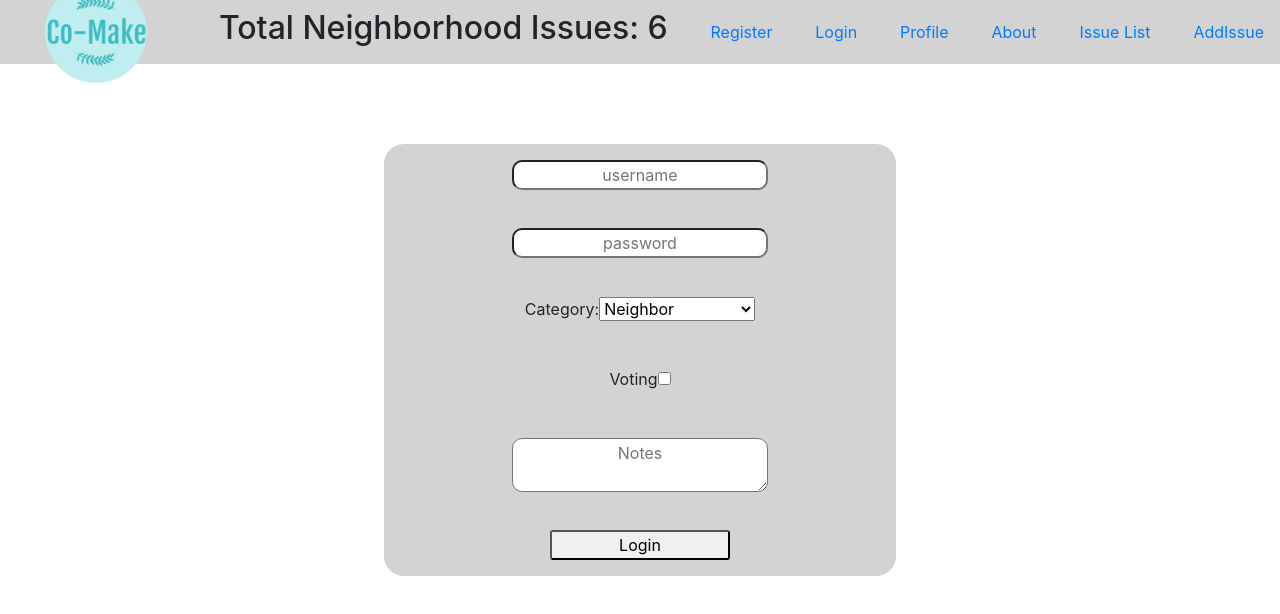
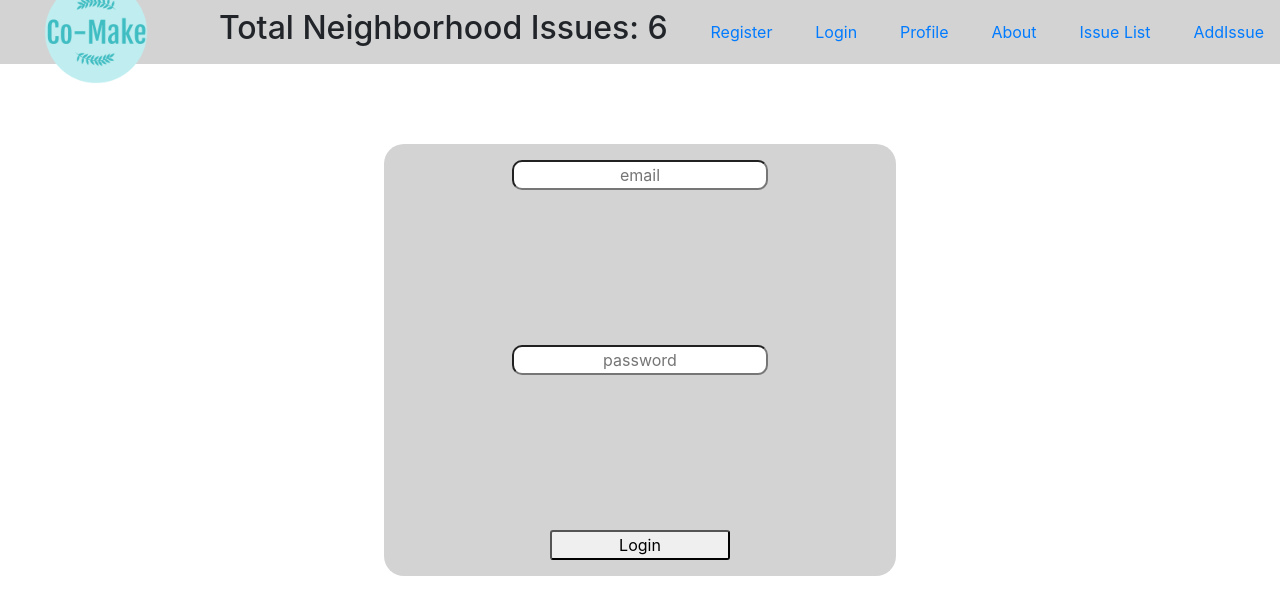
Before and after one commit to Build-Week-Co-make-5/Front-End, a React (Create React App) app in the folder co-make/: page /login in a window 1280 px wide. Shown: the top 614 px of the page. Built offline with nearby package versions, Linux system fonts and the light colour scheme.

Commit message:
updated LoginForm to just require email and password, the other Login inputs are moved to RegistrationForm

```diff
--- a/co-make/src/components/LoginForm.js
+++ b/co-make/src/components/LoginForm.js
@@ -17,14 +17,13 @@ const LoginForm = ({ values, errors, touched, status }) => {
     <div className="login-form">
       <Form className="login-format">
         <Field
-          id="username"
-          type="text"
-          name="username"
-          placeholder="username"
+          type="email"
+          name="email"
+          placeholder="email"
           className="input"
         />
-        {touched.username && errors.username && (
-          <p className="errors">{errors.username}</p>
+        {touched.email && errors.email && (
+          <p className="errors">{errors.email}</p>
         )}
         <Field
           id="password"
@@ -36,47 +35,14 @@ const LoginForm = ({ values, errors, touched, status }) => {
         {touched.password && errors.password && (
           <p className="errors">{errors.password}</p>
         )}
-        <label htmlFor="category">
-          Category:
-          <Field className="issue-select" as="select" name="category">
-            <option disabled>Choose an option</option>
-            <option value="neighbor">Neighbor</option>
-            <option value="board-member">Board Member</option>
-            <option value="parent">Parent</option>
-            <option value="police">Police</option>
-            <option value="witness">Witness</option>
-            <option value="mayor">Mayor</option>
-            <option value="social-worker">Social Worker</option>
-          </Field>
-        </label>
-        <label htmlFor="voting" className="checkbox-container">
-          Voting
-          <Field
-            id="voting"
-            type="checkbox"
-            name="voting"
-            checked={values.voting}
-          />
-          <span className="checkmark" />
-        </label>
-        <Field
-          as="textarea"
-          type="text"
-          name="notes"
-          placeholder="Notes"
-          className="input"
-        />
         <Button type="submit">Login</Button>
       </Form>
 
       {loginInfo.map(user => {
         return (
           <ul key={user.id}>
-            <li>Username: {user.username}</li>
+            <li>Email: {user.email}</li>
             <li>Password: {user.password}</li>
-            <li>Category: {user.category}</li>
-            <li>Voting: {user.voting}</li>
-            <li>Notes: {user.notes}</li>
           </ul>
         );
       })}
@@ -85,19 +51,15 @@ const LoginForm = ({ values, errors, touched, status }) => {
 };
 
 const FormikLoginForm = withFormik({
-  mapPropsToValues({ username, password, voting }) {
+  mapPropsToValues({ email, password }) {
     return {
-      username: username || "",
-      password: password || "",
-      voting: voting || false,
-      notes: ""
+      email: email || "",
+      password: password || ""
     };
   },
   validationSchema: Yup.object().shape({
-    username: Yup.string().required("Please insert your username"),
-    password: Yup.string().required("Please enter your password"),
-    voting: Yup.string().required("Please enter if you will vote or not"),
-    notes: Yup.string().required("")
+    email: Yup.string().required("Please enter your email address"),
+    password: Yup.string().required("Please enter your password")
   }),
   handleSubmit(values, { setStatus, resetForm }) {
     console.log("submitting", values);
--- a/co-make/src/components/RegistrationFrom.js
+++ b/co-make/src/components/RegistrationFrom.js
@@ -3,7 +3,7 @@ import React, { useState, useEffect } from "react";
 import { withFormik, Form, Field } from "formik";
 import * as Yup from "yup";
 import axios from "axios";
-import {Button} from "./Style";
+import { Button } from "./Style";
 
 const RegistrationForm = ({ values, errors, touched, status }) => {
   const [userData, setUserData] = useState([]);
@@ -16,24 +16,67 @@ const RegistrationForm = ({ values, errors, touched, status }) => {
   return (
     <div className="register-form">
       <Form className="register-format">
-        <Field type="text" name="fullname" placeholder="fullname" className="input" />
+        <Field
+          type="text"
+          name="fullname"
+          placeholder="fullname"
+          className="input"
+        />
         {touched.fullname && errors.fullname && (
           <p className="errors">{errors.fullname}</p>
         )}
-        <Field type="text" name="username" placeholder="username" className="input" />
+        <Field
+          type="text"
+          name="username"
+          placeholder="username"
+          className="input"
+        />
         {touched.username && errors.username && (
           <p className="errors">{errors.username}</p>
         )}
-        <Field type="password" name="password" placeholder="password" className="input" />
+        <Field
+          type="password"
+          name="password"
+          placeholder="password"
+          className="input"
+        />
         {touched.password && errors.password && (
           <p className="errors">{errors.password}</p>
         )}
-        <Field type="email" name="email" placeholder="email" className="input" />
+        <Field
+          type="email"
+          name="email"
+          placeholder="email"
+          className="input"
+        />
         {touched.email && errors.email && (
           <p className="errors">{errors.email}</p>
         )}
         <Field type="text" name="city" placeholder="city" className="input" />
         {touched.city && errors.city && <p className="errors">{errors.city}</p>}
+        <label htmlFor="category">
+          Category:
+          <Field className="issue-select" as="select" name="category">
+            <option disabled>Choose an option</option>
+            <option value="neighbor">Neighbor</option>
+            <option value="board-member">Board Member</option>
+            <option value="parent">Parent</option>
+            <option value="police">Police</option>
+            <option value="witness">Witness</option>
+            <option value="mayor">Mayor</option>
+            <option value="social-worker">Social Worker</option>
+          </Field>
+        </label>
+        <label htmlFor="voting" className="checkbox-container">
+          Voting
+          <Field
+            id="voting"
+            type="checkbox"
+            name="voting"
+            checked={values.voting}
+          />
+          <span className="checkmark" />
+        </label>
         <Button type="submit">Register</Button>
       </Form>
 
@@ -45,6 +88,8 @@ const RegistrationForm = ({ values, errors, touched, status }) => {
             <li>Password: {user.password}</li>
             <li>Email: {user.email}</li>
             <li>City: {user.city}</li>
+            <li>Category: {user.category}</li>
+            <li>Voting: {user.voting}</li>
           </ul>
         );
       })}
@@ -53,13 +98,14 @@ const RegistrationForm = ({ values, errors, touched, status }) => {
 };
 
 const FormikRegistrationForm = withFormik({
-  mapPropsToValues({ fullname, username, password, email, city }) {
+  mapPropsToValues({ fullname, username, password, email, city, voting }) {
     return {
       fullname: fullname || "",
       username: username || "",
       password: password || "",
       email: email || "",
-      city: city || ""
+      city: city || "",
+      voting: voting || false
     };
   },
   validationSchema: Yup.object().shape({
```
